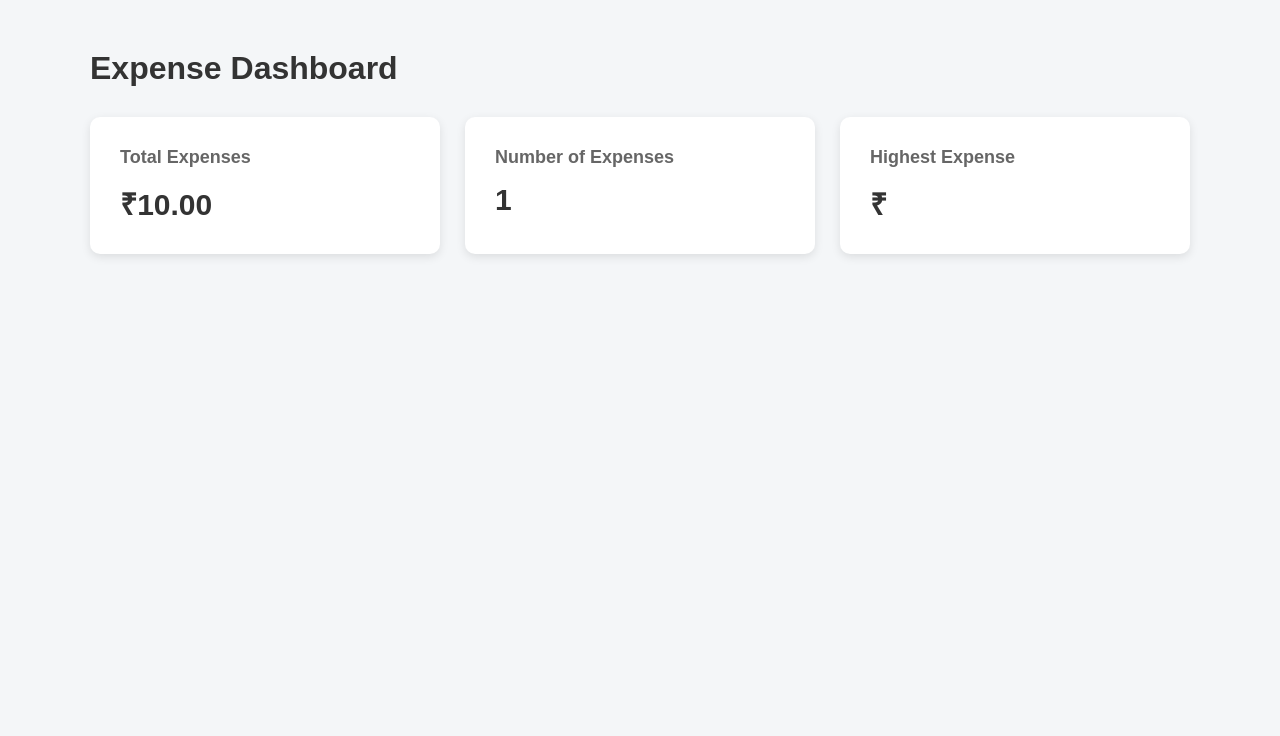
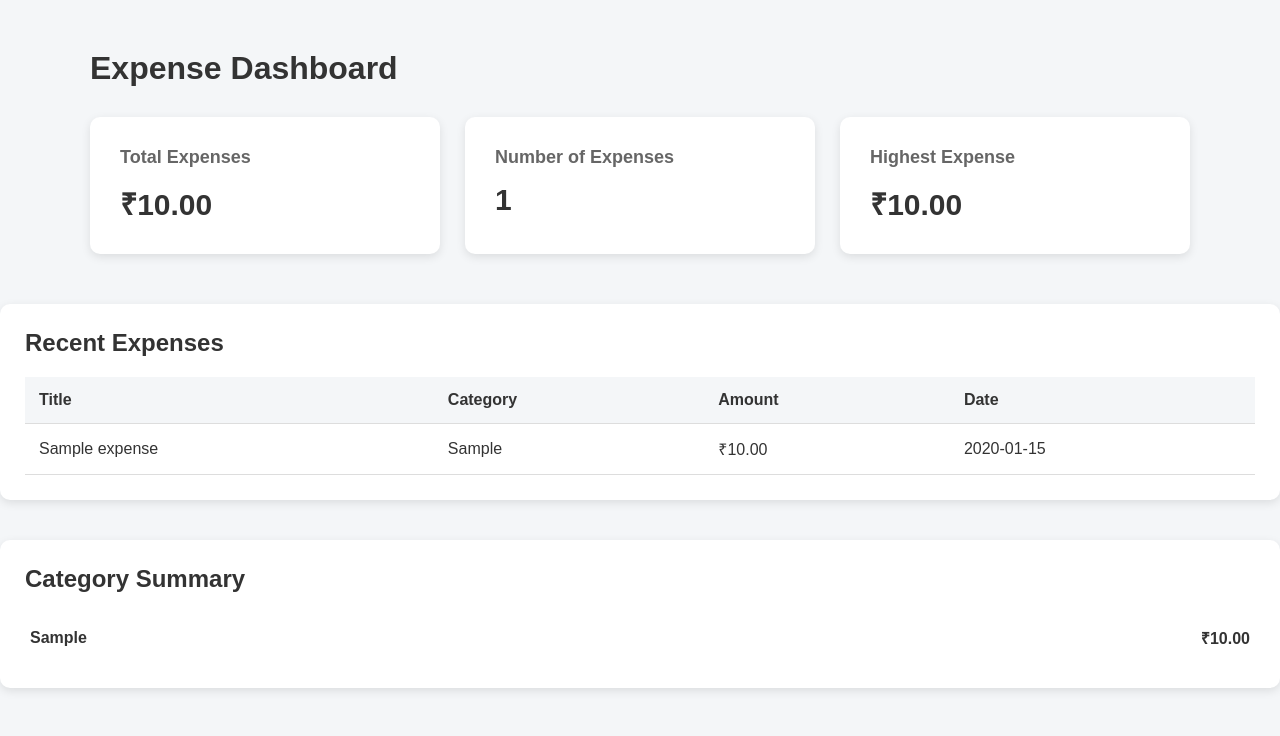
Before and after one commit to Aman786-gitch/Expense-Tracker-Flask, a Flask app: page /dashboard in a window 1280 px wide. Shown: the part 64-800 px from the top of the page. Run offline with Flask 3, Linux system fonts and the light colour scheme; tables that the repository leaves empty hold one stand-in row (values such as "Sample post").

Commit message:
Added recent expenses and category summary

```diff
--- a/app.py
+++ b/app.py
@@ -95,17 +95,28 @@ def dashboard():
 
     total=db.session.query(
         db.func.sum(Expenses.amount)
-    ).scalar()
+    ).scalar() or 0
 
     highest_expense = db.session.query(
         db.func.max(Expenses.amount)
-    ).scalar()
+    ).scalar() or 0
+
+    recent_expenses = Expenses.query.order_by(
+    Expenses.expense_date.desc()
+    ).limit(5).all()
+
+    category_summary = db.session.query(
+    Expenses.category,
+    db.func.sum(Expenses.amount)
+    ).group_by(Expenses.category).all()
 
     return render_template(
         'dashboard.html',
         count=count,
         total=total,
-        highest_expense=highest_expense
+        highest_expense=highest_expense,
+        recent_expenses=recent_expenses,
+        category_summary=category_summary
     )
 
 
--- a/app/static/css/dashboard.css
+++ b/app/static/css/dashboard.css
@@ -89,6 +89,8 @@ body {
     border-radius: 10px;
 
     box-shadow: 0 3px 10px rgba(0, 0, 0, 0.1);
+
+    transition: transform 0.2s ease, box-shadow 0.2s ease;
 }
 
 .card h3 {
@@ -116,6 +118,95 @@ body {
 
 
 /* =========================
+   RECENT EXPENSES
+   ========================= */
+
+.recent-expenses {
+    margin-top: 40px;
+    background-color: white;
+    padding: 25px;
+    border-radius: 10px;
+    box-shadow: 0 3px 10px rgba(0, 0, 0, 0.1);
+}
+
+.recent-expenses h2 {
+    margin-bottom: 20px;
+}
+
+.recent-expenses table {
+    width: 100%;
+    border-collapse: collapse;
+}
+
+.recent-expenses th,
+.recent-expenses td {
+    padding: 14px;
+    text-align: left;
+    border-bottom: 1px solid #ddd;
+}
+
+.recent-expenses th {
+    background-color: #f4f6f8;
+}
+
+
+/* =========================
+   CATEGORY SUMMARY
+   ========================= */
+
+.category-summary {
+    margin-top: 40px;
+
+    background-color: white;
+
+    padding: 25px;
+
+    border-radius: 10px;
+
+    box-shadow: 0 3px 10px rgba(0, 0, 0, 0.1);
+}
+
+.category-summary h2 {
+    margin-bottom: 20px;
+}
+
+
+/* Individual Category Row */
+
+.category-row {
+    display: flex;
+
+    justify-content: space-between;
+    align-items: center;
+
+    padding: 14px 5px;
+
+    border-bottom: 1px solid #ddd;
+}
+
+
+/* Remove border from the last row */
+
+.category-row:last-child {
+    border-bottom: none;
+}
+
+
+/* Category Name */
+
+.category-row span:first-child {
+    font-weight: bold;
+}
+
+
+/* Category Amount */
+
+.category-row span:last-child {
+    font-weight: bold;
+}
+
+
+/* =========================
    MOBILE RESPONSIVE
    ========================= */
 
@@ -137,4 +228,12 @@ body {
     .container {
         width: 95%;
     }
+
+    .recent-expenses {
+        overflow-x: auto;
+    }
+
+    .recent-expenses table {
+        min-width: 650px;
+    }
 }
--- a/app/templates/dashboard.html
+++ b/app/templates/dashboard.html
@@ -45,12 +45,57 @@
 
             <div class="card">
                 <h3>Highest Expense</h3>
-                <p>₹{{ highest }}</p>
+                <p>₹{{ highest_expense }}</p>
             </div>
 
         </div>
 
     </main>
+<section class="recent-expenses">
+
+    <h2>Recent Expenses</h2>
+
+    <table>
+
+        <thead>
+            <tr>
+                <th>Title</th>
+                <th>Category</th>
+                <th>Amount</th>
+                <th>Date</th>
+            </tr>
+        </thead>
+
+        <tbody>
+
+            {% for expense in recent_expenses %}
+
+            <tr>
+                <td>{{ expense.title }}</td>
+                <td>{{ expense.category }}</td>
+                <td>₹{{ expense.amount }}</td>
+                <td>{{ expense.expense_date }}</td>
+            </tr>
+
+            {% endfor %}
+
+        </tbody>
+
+
+    </table>
+
+</section>
+
+<div class="category-summary">
+     <h2>Category Summary</h2>
+         {% for category, total in category_summary %}
+           <div class="category-row">
+              <span>{{ category }}</span>
+              <span>₹{{ total }}</span>
+           </div>
+         {% endfor %}
+
+</div>
 
 </body>
 
```
Also changed, not shown: app/templates/expenses.html (+35 -8 lines).
